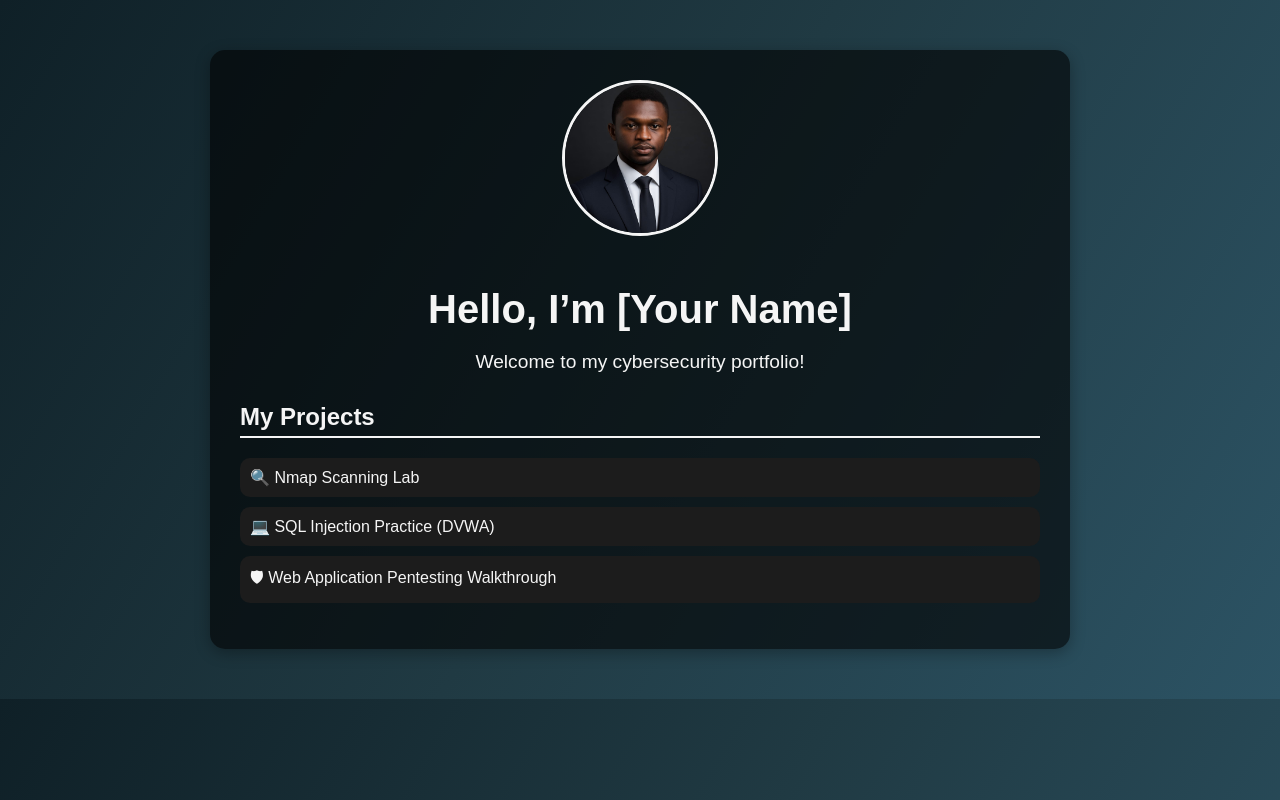
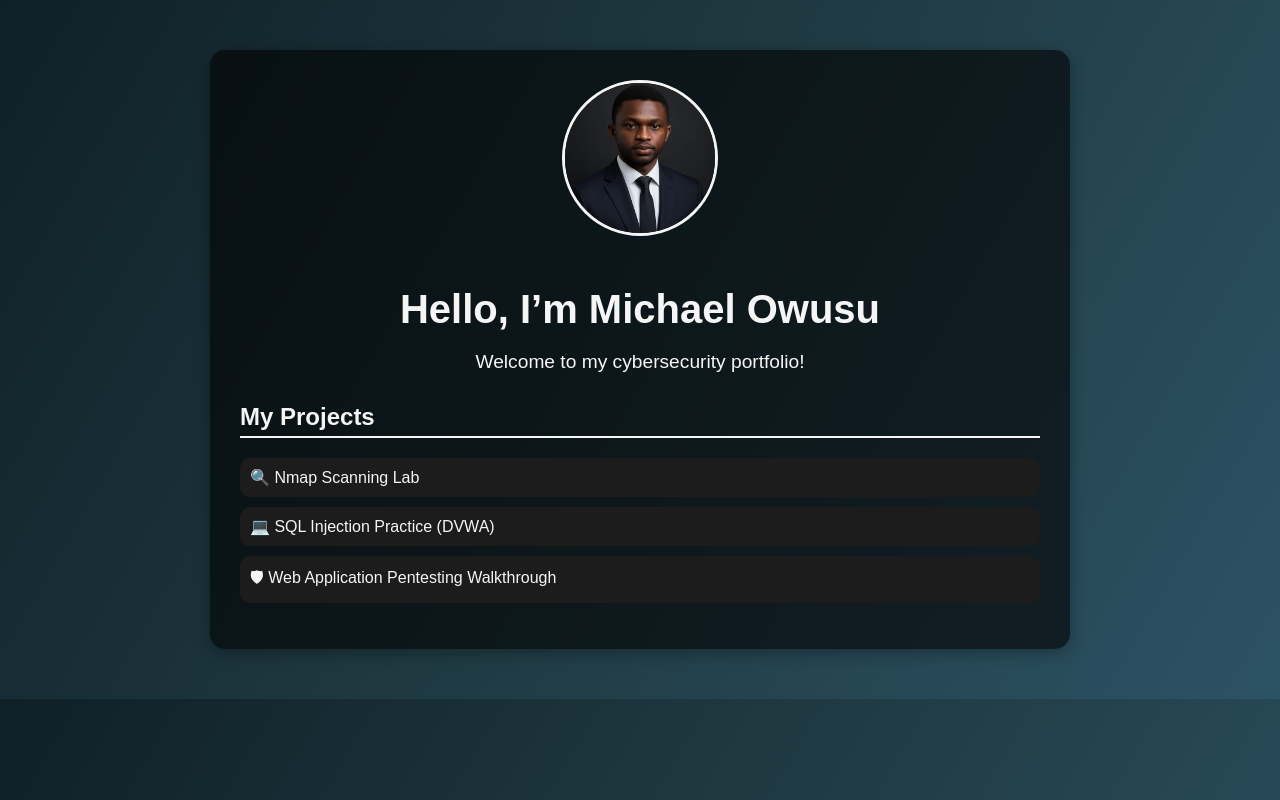
Before and after one commit to Michael-Turf/Michael-Turf.github.io, a plain HTML site: page index.html in a window 1280 px wide. Drawn offline with Linux system fonts and the light colour scheme.

Commit message:
Update index.html

```diff
--- a/index.html
+++ b/index.html
@@ -59,7 +59,7 @@
     <!-- Profile Photo -->
     <img src="me.jpg" alt="My Photo" class="profile">
 
-    <h1>Hello, I’m [Your Name]</h1>
+    <h1>Hello, I’m Michael Owusu</h1>
     <p>Welcome to my cybersecurity portfolio!</p>
 
     <div class="projects">
```
